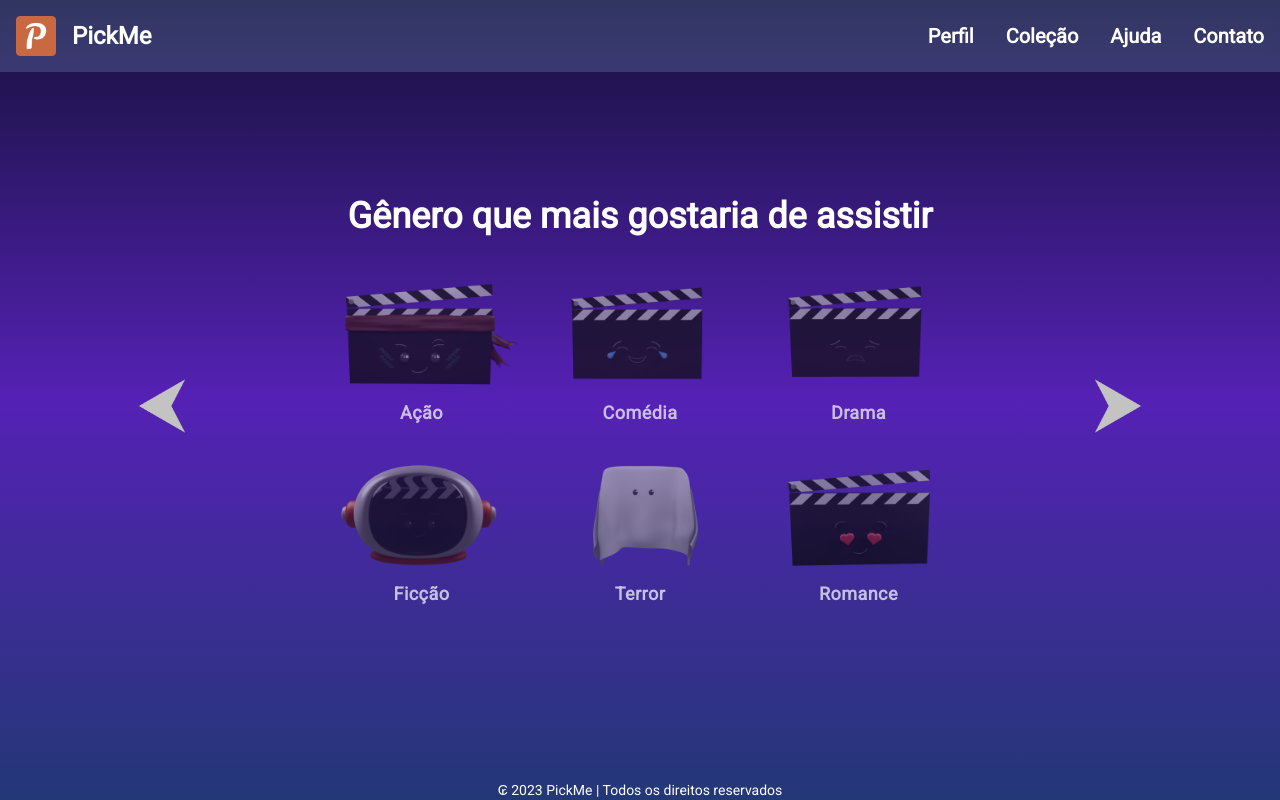
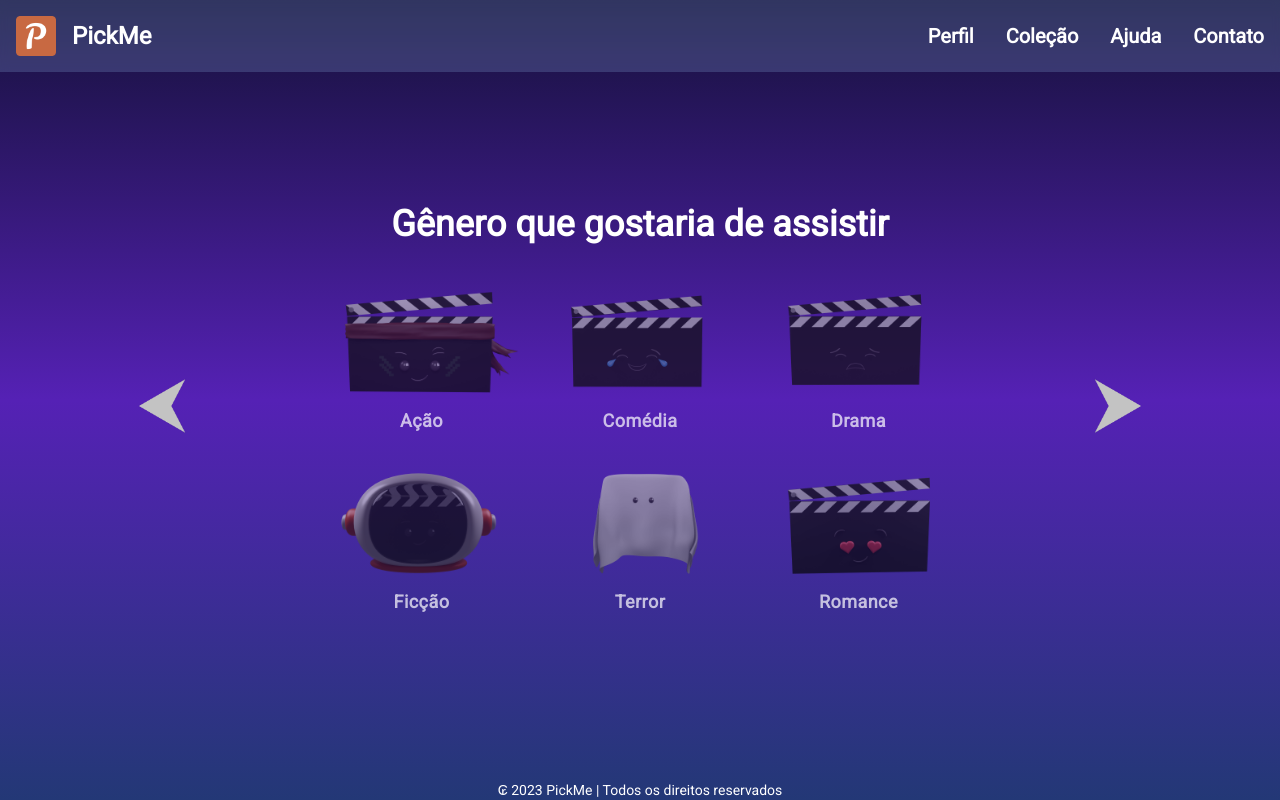
Before and after one commit to jvoliveirag/C317, a Next.js app: page /preferences in a window 1280 px wide. Built offline with nearby package versions, Linux system fonts and the light colour scheme.

Commit message:
style: Estilização nas pages.

```diff
--- a/src/pages/preferences/index.tsx
+++ b/src/pages/preferences/index.tsx
@@ -65,8 +65,8 @@ export default function Genre() {
 
             <div className=''>
 
-              <h1 className="text-white text-4xl font-bold leading-tight flex justify-center items-center">
-                Gênero que mais gostaria de assistir
+              <h1 className="text-white text-4xl font-bold leading-tight flex justify-center items-center mt-4">
+                Gênero que gostaria de assistir
               </h1>
 
               <div className="mt-10 grid grid-cols-2 md:grid-cols-3 gap-6">
--- a/src/pages/recommendation/index.tsx
+++ b/src/pages/recommendation/index.tsx
@@ -5,7 +5,6 @@ import { useState } from 'react';
 import Head from 'next/head';
 import { NavBar } from '../../components/NavBar';
 import { FaRedo, FaHome, FaBookmark, FaArrowLeft } from "react-icons/fa";
-import { toNumber } from 'cypress/types/lodash';
 
 const OMDB_API_KEY = '79161b2d';
 const OMDB_BASE_URL = 'https://www.omdbapi.com/';
@@ -118,9 +117,9 @@ export default function Recommendation(props: RecommendationProps) {
               </div>
 
               <div className='mt-4 items-center justify-center grid col-start-2 col-end-3 text-white gap-2'>
-                <p className="text-xl font-medium">Lançamento: <span className='text-lg font-normal text-orange-400'>{props.released}</span></p>
-                <p className="text-xl font-medium">Onde assistir: <span className='text-lg font-normal text-orange-400'>{props.platforms}</span></p>
-                <p className="text-xl font-medium">Duração: <span className='text-lg font-normal text-orange-400'>{props.duration} {movie ? ' minutos' : ' temporadas'}</span></p>
+                <p className="text-xl font-medium">Lançamento: <span className='text-2lg font-semibold text-orange-400'>{props.released}</span></p>
+                <p className="text-xl font-medium">Onde assistir: <span className='text-2lg font-semibold text-orange-400'>{props.platforms}</span></p>
+                <p className="text-xl font-medium">Duração: <span className='text-2lg font-semibold text-orange-400'>{props.duration} {movie ? ' minutos' : ' temporadas'}</span></p>
               </div>
 
               <div className='mt-8 flex items-center justify-center gap-4'>
```
